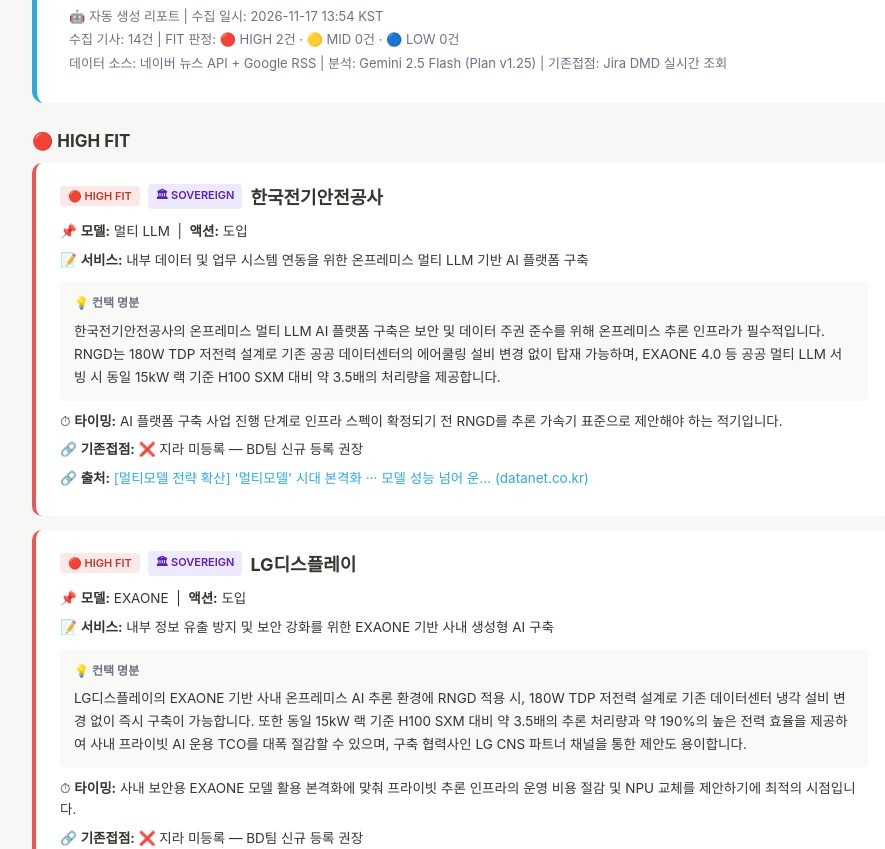
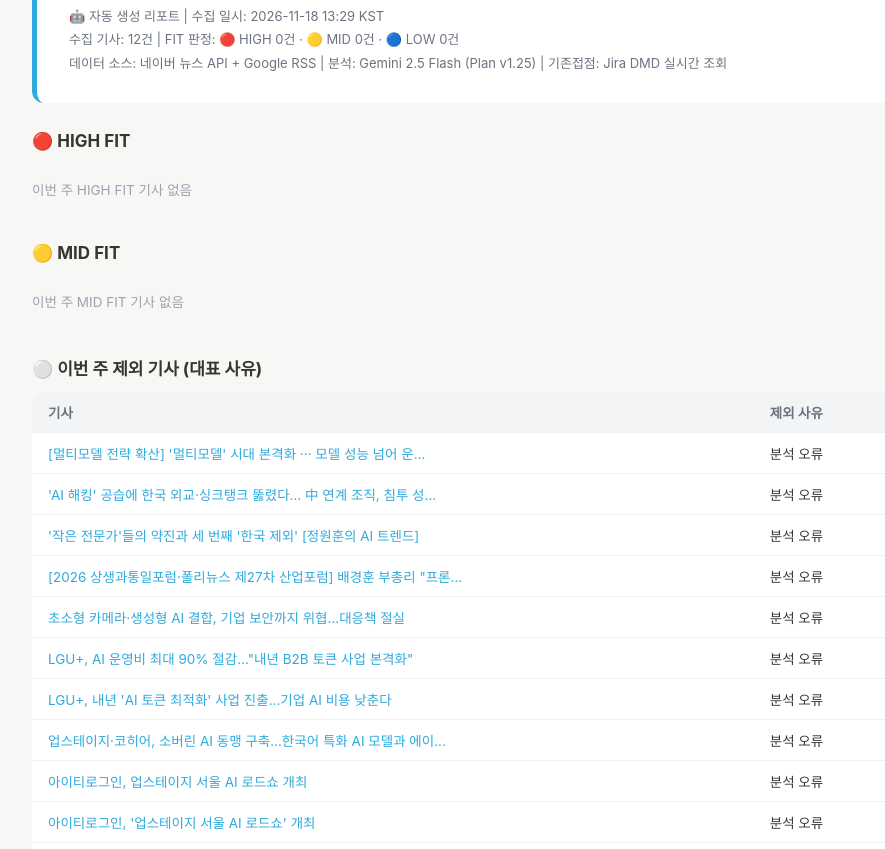
Before and after one commit to boyoonjung1806/furiosa-gtm-report, a plain HTML site: page index.html in a window 1280 px wide. Shown: the part 103-952 px from the top of the page, without its empty margins (178-1063 px from the left). Drawn offline with Linux system fonts and the light colour scheme.

Commit message:
Weekly report 2026-11-18

```diff
--- a/index.html
+++ b/index.html
@@ -37,49 +37,14 @@
   <div class="header">
     <h1>📡 GTM 위클리 리서치 리포트 — 2026년 11월 46주차</h1>
     <div class="meta">
-      🤖 자동 생성 리포트 | 수집 일시: 2026-11-17 13:54 KST<br>
-      수집 기사: 14건 | FIT 판정: 🔴 HIGH 2건 · 🟡 MID 0건 · 🔵 LOW 0건<br>
+      🤖 자동 생성 리포트 | 수집 일시: 2026-11-18 13:29 KST<br>
+      수집 기사: 12건 | FIT 판정: 🔴 HIGH 0건 · 🟡 MID 0건 · 🔵 LOW 0건<br>
       데이터 소스: 네이버 뉴스 API + Google RSS | 분석: Gemini 2.5 Flash (Plan v1.25) | 기존접점: Jira DMD 실시간 조회
     </div>
   </div>
 
   <div class="section-title">🔴 HIGH FIT</div>
-
-        <div class="card high">
-          <div class="card-header">
-            <span class="badge badge-high">🔴 HIGH FIT</span>
-            <span class="badge" style="background:#ede9fe;color:#5b21b6">🏛 SOVEREIGN</span>
-            <span class="company">한국전기안전공사</span>
-          </div>
-          <div class="card-row">📌 <b>모델:</b> 멀티 LLM &nbsp;|&nbsp; <b>액션:</b> 도입</div>
-          <div class='card-row'>📝 <b>서비스:</b> 내부 데이터 및 업무 시스템 연동을 위한 온프레미스 멀티 LLM 기반 AI 플랫폼 구축</div>
-
-          <div class="card-section">
-            <div class="section-label">💡 컨택 명분</div>
-            <div>한국전기안전공사의 온프레미스 멀티 LLM AI 플랫폼 구축은 보안 및 데이터 주권 준수를 위해 온프레미스 추론 인프라가 필수적입니다. RNGD는 180W TDP 저전력 설계로 기존 공공 데이터센터의 에어쿨링 설비 변경 없이 탑재 가능하며, EXAONE 4.0 등 공공 멀티 LLM 서빙 시 동일 15kW 랙 기준 H100 SXM 대비 약 3.5배의 처리량을 제공합니다.</div>
-          </div>
-          <div class='card-row'>⏱ <b>타이밍:</b> AI 플랫폼 구축 사업 진행 단계로 인프라 스펙이 확정되기 전 RNGD를 추론 가속기 표준으로 제안해야 하는 적기입니다.</div>
-          <div class="card-row">🔗 <b>기존접점:</b> ❌ 지라 미등록 — BD팀 신규 등록 권장</div>
-          <div class="card-row">🔗 <b>출처:</b> <a href="https://www.datanet.co.kr/news/articleView.html?idxno=300116" target="_blank">[멀티모델 전략 확산] '멀티모델' 시대 본격화 ··· 모델 성능 넘어 운... (datanet.co.kr)</a></div>
-        </div>
-
-        <div class="card high">
-          <div class="card-header">
-            <span class="badge badge-high">🔴 HIGH FIT</span>
-            <span class="badge" style="background:#ede9fe;color:#5b21b6">🏛 SOVEREIGN</span>
-            <span class="company">LG디스플레이</span>
-          </div>
-          <div class="card-row">📌 <b>모델:</b> EXAONE &nbsp;|&nbsp; <b>액션:</b> 도입</div>
-          <div class='card-row'>📝 <b>서비스:</b> 내부 정보 유출 방지 및 보안 강화를 위한 EXAONE 기반 사내 생성형 AI 구축</div>
-
-          <div class="card-section">
-            <div class="section-label">💡 컨택 명분</div>
-            <div>LG디스플레이의 EXAONE 기반 사내 온프레미스 AI 추론 환경에 RNGD 적용 시, 180W TDP 저전력 설계로 기존 데이터센터 냉각 설비 변경 없이 즉시 구축이 가능합니다. 또한 동일 15kW 랙 기준 H100 SXM 대비 약 3.5배의 추론 처리량과 약 190%의 높은 전력 효율을 제공하여 사내 프라이빗 AI 운용 TCO를 대폭 절감할 수 있으며, 구축 협력사인 LG CNS 파트너 채널을 통한 제안도 용이합니다.</div>
-          </div>
-          <div class='card-row'>⏱ <b>타이밍:</b> 사내 보안용 EXAONE 모델 활용 본격화에 맞춰 프라이빗 추론 인프라의 운영 비용 절감 및 NPU 교체를 제안하기에 최적의 시점입니다.</div>
-          <div class="card-row">🔗 <b>기존접점:</b> ❌ 지라 미등록 — BD팀 신규 등록 권장</div>
-          <div class="card-row">🔗 <b>출처:</b> <a href="http://www.press9.kr/news/articleView.html?idxno=86350" target="_blank">초소형 카메라·생성형 AI 결합, 기업 보안까지 위협…대응책 절실 (press9.kr)</a></div>
-        </div>
+  <p class='empty'>이번 주 HIGH FIT 기사 없음</p>
 
   <div class="section-title">🟡 MID FIT</div>
   <p class='empty'>이번 주 MID FIT 기사 없음</p>
@@ -90,25 +55,25 @@
   <table>
     <tr><th>기사</th><th>제외 사유</th></tr>
     <tr>
+          <td><a href="https://www.datanet.co.kr/news/articleView.html?idxno=300116" target="_blank">[멀티모델 전략 확산] '멀티모델' 시대 본격화 ··· 모델 성능 넘어 운...</a></td>
+          <td>분석 오류</td>
+        </tr><tr>
           <td><a href="https://www.pointdaily.co.kr/news/articleView.html?idxno=326325" target="_blank">'AI 해킹' 공습에 한국 외교·싱크탱크 뚫렸다… 中 연계 조직, 침투 성...</a></td>
-          <td>해킹 조직의 AI 모델 악용 및 사이버 공격 사건에 대한 보안 기사로, 국내 기업/기관의 AI 인프라 도입 및 FuriosaAI GTM과 무관함</td>
+          <td>분석 오류</td>
         </tr><tr>
           <td><a href="https://it.chosun.com/news/articleView.html?idxno=3000000000939" target="_blank">﻿'작은 전문가'들의 약진과 세 번째 '한국 제외' [정원훈의 AI 트렌드]</a></td>
-          <td>거시 시장 트렌드 분석 칼럼 및 필진 프로필 기사로, 특정 기업의 온프레미스 AI 인프라 구축 시그널이 없음</td>
+          <td>분석 오류</td>
         </tr><tr>
-          <td><a href="https://www.aitimes.kr/news/articleView.html?idxno=42696" target="_blank">바이두, 초당 200토큰 생성하는 '어니 5.5 플래시' 공개…코딩·3D 모델링...</a></td>
-          <td>중국 기업(바이두)의 AI 모델 공개 관련 기사로 한국 시장 및 FuriosaAI GTM과 무관함.</td>
+          <td><a href="https://www.polinews.co.kr/news/articleView.html?idxno=748674" target="_blank">[2026 상생과통일포럼·폴리뉴스 제27차 산업포럼] 배경훈 부총리 &quot;프론...</a></td>
+          <td>분석 오류</td>
+        </tr><tr>
+          <td><a href="http://www.press9.kr/news/articleView.html?idxno=86350" target="_blank">초소형 카메라·생성형 AI 결합, 기업 보안까지 위협…대응책 절실</a></td>
+          <td>분석 오류</td>
         </tr><tr>
           <td><a href="https://www.apnews.kr/news/articleView.html?idxno=3053142" target="_blank">LGU+, AI 운영비 최대 90% 절감…&quot;내년 B2B 토큰 사업 본격화&quot</a></td>
           <td>분석 오류</td>
         </tr><tr>
           <td><a href="https://www.ebn.co.kr/news/articleView.html?idxno=1731692" target="_blank">LGU+, 내년 'AI 토큰 최적화' 사업 진출…기업 AI 비용 낮춘다</a></td>
-          <td>분석 오류</td>
-        </tr><tr>
-          <td><a href="https://www.ddaily.co.kr/page/view/2026111500354884457" target="_blank">&quot;더 큰 모델 아닌 더 싼 업무완결&quot;…LGU+, 토큰 최적화로 B2B A</a></td>
-          <td>분석 오류</td>
-        </tr><tr>
-          <td><a href="https://www.cstimes.com/news/articleView.html?idxno=727837" target="_blank">LG유플러스, AI 비용 낮추는 '토큰 최적화 레시피'…내년 B2B AI 시장 진출</a></td>
           <td>분석 오류</td>
         </tr><tr>
           <td><a href="https://www.aitimes.kr/news/articleView.html?idxno=42754" target="_blank">업스테이지·코히어, 소버린 AI 동맹 구축…한국어 특화 AI 모델과 에이...</a></td>
@@ -128,7 +93,7 @@
         </tr>
   </table>
 
-  <div class="footer">FuriosaAI GTM Research Agent · Plan v1.25 · 2026-11-17 14:31 KST</div>
+  <div class="footer">FuriosaAI GTM Research Agent · Plan v1.25 · 2026-11-18 13:42 KST</div>
 </div>
 </body>
 </html>
```
